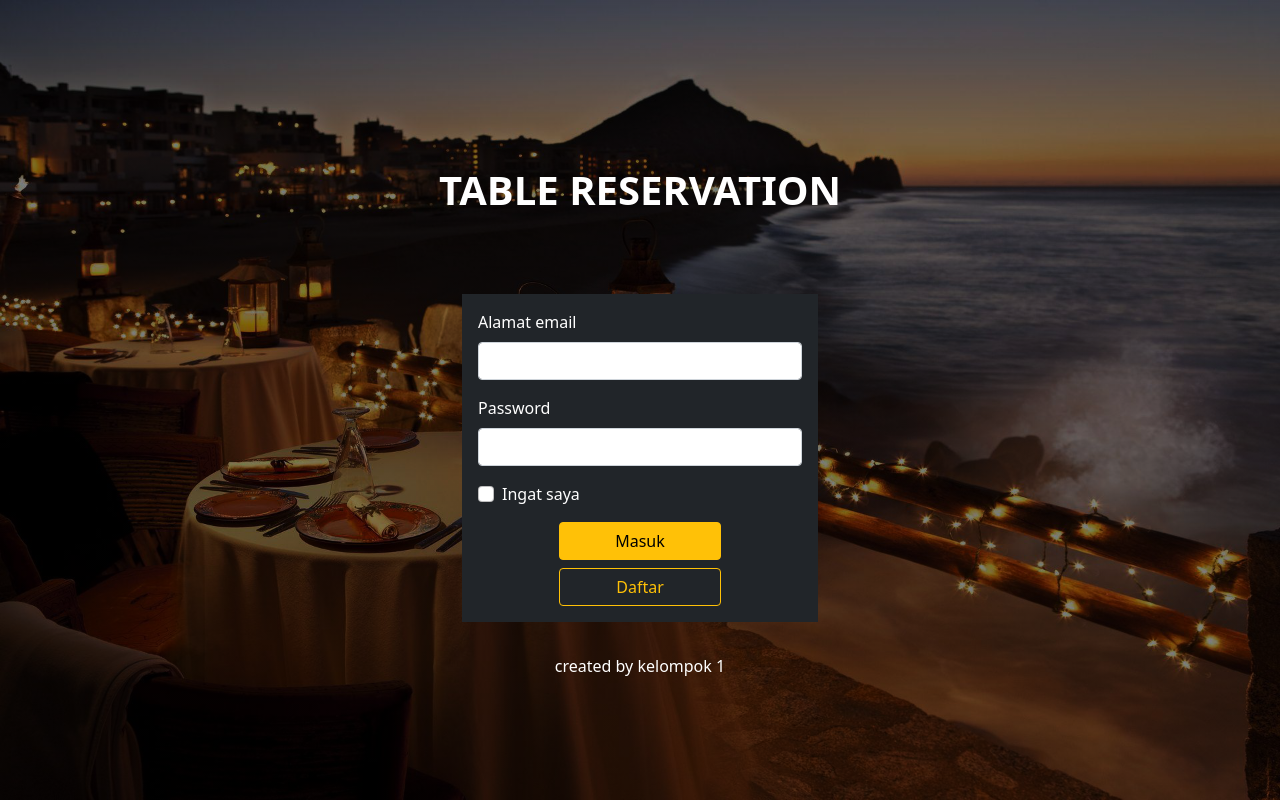
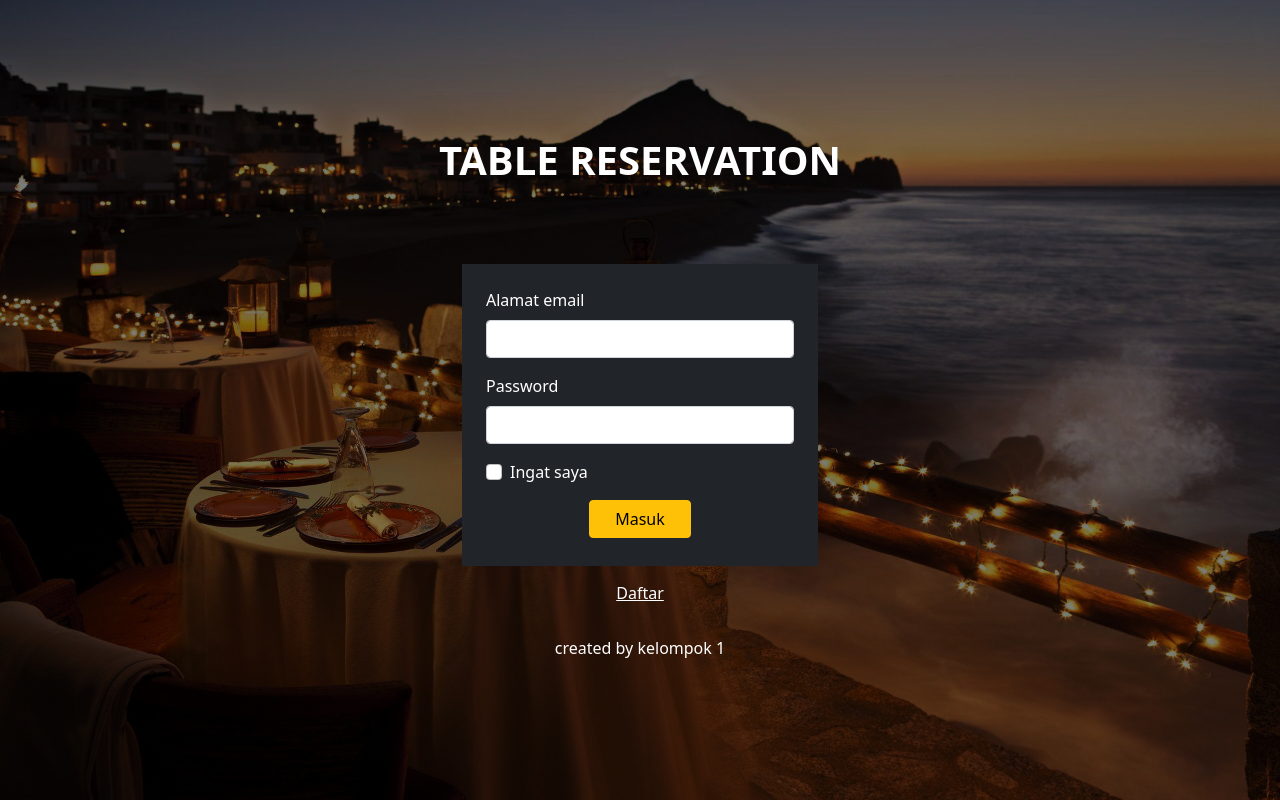
Before and after one commit to veeackerman/TubesRestoranKelompok4, a PHP site: page / in a window 1280 px wide. Run offline with PHP 8.4, Linux system fonts and the light colour scheme.

Commit message:
Update index.php

```diff
--- a/index.php
+++ b/index.php
@@ -2,9 +2,9 @@
   $title = 'Table Reservation';
   require_once 'includes/header.php';
 ?>
-  <br><br>
+
   <div class="p-3 mb-2 bg-transparent text-white">
-    <h1 class="text-center fw-bold">TABLE RESERVATION </h1>
+    <h1 class="text-center fw-bold bayanganteks">TABLE RESERVATION </h1>
   </div>
   <br>
   <br>
@@ -14,7 +14,8 @@
     <div class="col-sm">
         </div>
       <div class="col-sm">
-      <div class="p-3 mb-2 bg-dark text-white">
+      <div class="p-4 mb-2 bg-dark text-white gradient bayangan rcorners1">
+          <form method="get" action="success.php">
           <div class="login_form">
           <form>
         <div class="mb-3">
@@ -29,9 +30,8 @@
           <input type="checkbox" class="form-check-input" id="exampleCheck1">
           <label class="form-check-label" for="exampleCheck1">Ingat saya</label>
         </div>
-        <div class="d-grid gap-2 col-6 mx-auto">
+        <div class="mb-1 d-grid gap-2 col-4 mx-auto">
         <button type="submit" class="btn btn-warning">Masuk</button>
-        <button type="signup" class="btn btn-outline-warning">Daftar</button>
         </div>
       </form>
       </div>
@@ -40,6 +40,9 @@
     <div class="col-sm">
       </div>
   </div>
+<form method="get" action="daftar.php">
 </div>
-
+<button type="signup" class="btn btn-link text-white">Daftar</button>
+</div>
+</form>
 <?php require_once 'includes/footer.php';?>
```
